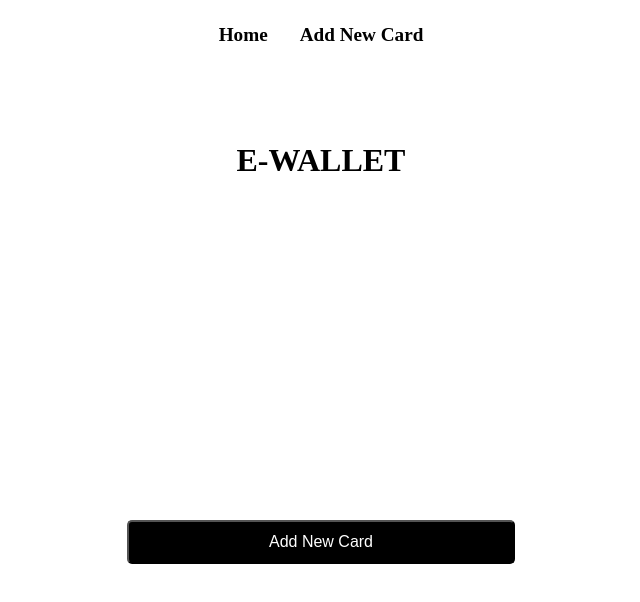
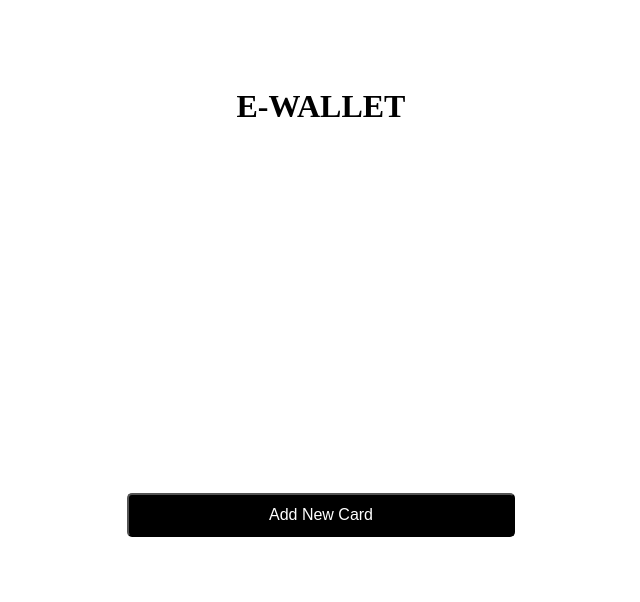
Before and after one commit to shakana0/E-wallet, a Vue app: page / in a window 1280 px wide. Shown: the top 602 px of the page, without its empty margins (319-959 px from the left). Built offline with nearby package versions, Linux system fonts and the light colour scheme.

Commit message:
cardnumber space

```diff
--- a/src/App.vue
+++ b/src/App.vue
@@ -1,9 +1,5 @@
 <template>
   <div id="app">
-    <nav>
-      <a @click="currentView = 'home'">Home</a>
-      <a @click="currentView = 'add-card'">Add New Card</a>
-    </nav>
     <AddNewCard
       v-if="currentView == 'add-card'"
       @submittedCard="addCardToList"
@@ -72,20 +68,5 @@ $activeColor: rgba(235, 235, 235, 0.384);
   p {
     font-family: "PT Mono', monospace", sans-serif;
   }
-  nav {
-    display: flex;
-    justify-content: space-evenly;
-    align-items: center;
-    a {
-      cursor: pointer;
-      padding: 1rem;
-      font-weight: 800;
-      font-size: 1.2rem;
-
-      &:hover {
-        background-color: $activeColor;
-      }
-    }
-  }
 }
 </style>
--- a/src/components/Card.vue
+++ b/src/components/Card.vue
@@ -1,11 +1,11 @@
 <template>
   <div class="card">
-    <article :class="renderCard.vendor" @click="$emit('active', renderCard)">
+    <article :class="renderCard.vendor"  @click="$emit('active', renderCard)">
       <section class="top-logo">
         <div class="logo">
-          <div>
+
             <img :src="wifiPath" alt="wifi-logo" width="44" height="44" />
-          </div>
+
           <div>
             <img src="../assets/chip.svg" alt="chip-logo" />
           </div>
@@ -36,10 +36,6 @@
 <script>
 export default {
   props: ["renderCard"],
-  data() {
-    return {};
-  },
-  methods: {},
   computed: {
     logoPath() {
       if (!this.renderCard.vendor) {
@@ -122,7 +118,7 @@ article {
   width: 400px;
   height: 250px;
   background-color: rgba(235, 235, 235, 0.472);
-  margin-top: 3rem;
+  // margin-top: 3rem;
 
   .top-logo {
     display: flex;
--- a/src/components/RegisterCard.vue
+++ b/src/components/RegisterCard.vue
@@ -44,7 +44,7 @@
 
       <select name="dropdown" id="" v-model="cardInfo.vendor">
         <option v-for="vendor in vendorArray" :key="vendor" :value="vendor">
-          {{ vendor.split("").reverse().join("") }}
+          {{ vendor}}
         </option>
       </select>
       <button>Add Card</button>
--- a/src/views/Home.vue
+++ b/src/views/Home.vue
@@ -1,7 +1,7 @@
 <template>
   <div class="home">
     <h1>E-WALLET</h1>
-    <div class="active-card" v-if="showActive">
+    <div class="active-card" v-if="showActive == true">
       <p>Active Card</p>
       <Card :renderCard="activeCard" />
     </div>
@@ -14,7 +14,7 @@
         @active="renderActiveCard"
       />
     </div>
-    <button @click="$emit('changePage')"> Add New Card</button>
+    <button @click="$emit('changePage')">Add New Card</button>
   </div>
 </template>
 
@@ -39,7 +39,7 @@ export default {
 </script>
 
 <style lang="scss" scoped>
-p{
+p {
   text-align: center;
   margin: 2rem 0 0 0;
   color: grey;
@@ -53,6 +53,7 @@ h1 {
 .wallet-wrapper {
   display: grid;
   grid-auto-rows: 4rem;
+  margin-top: 3rem;
 }
 .active-card button {
   background-color: transparent;
```
Lines whose indentation alone changed are shown as unchanged.
